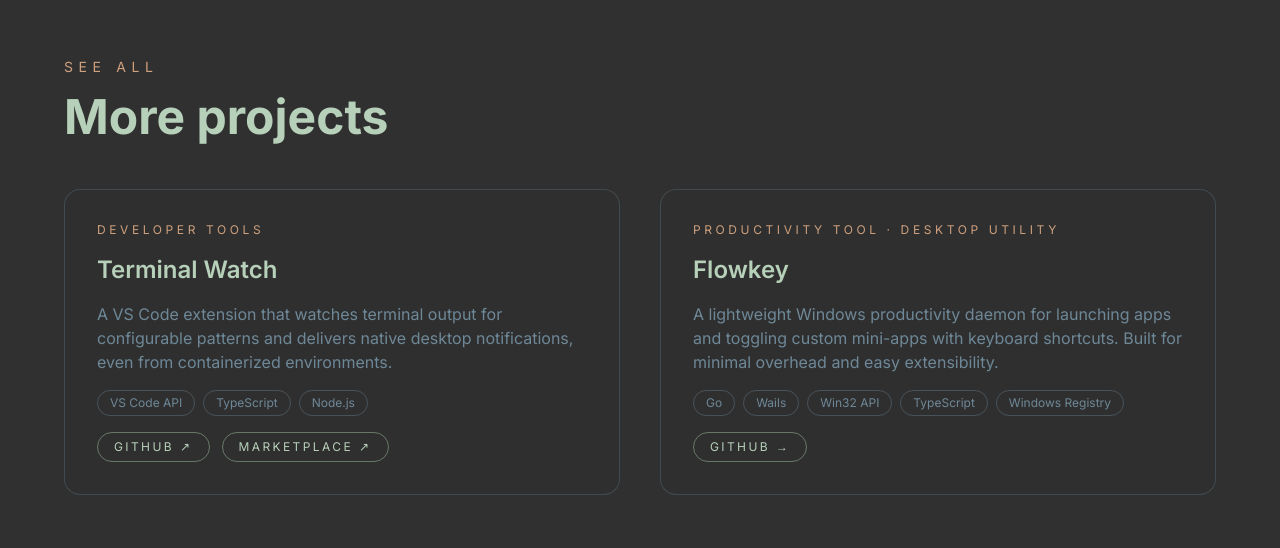
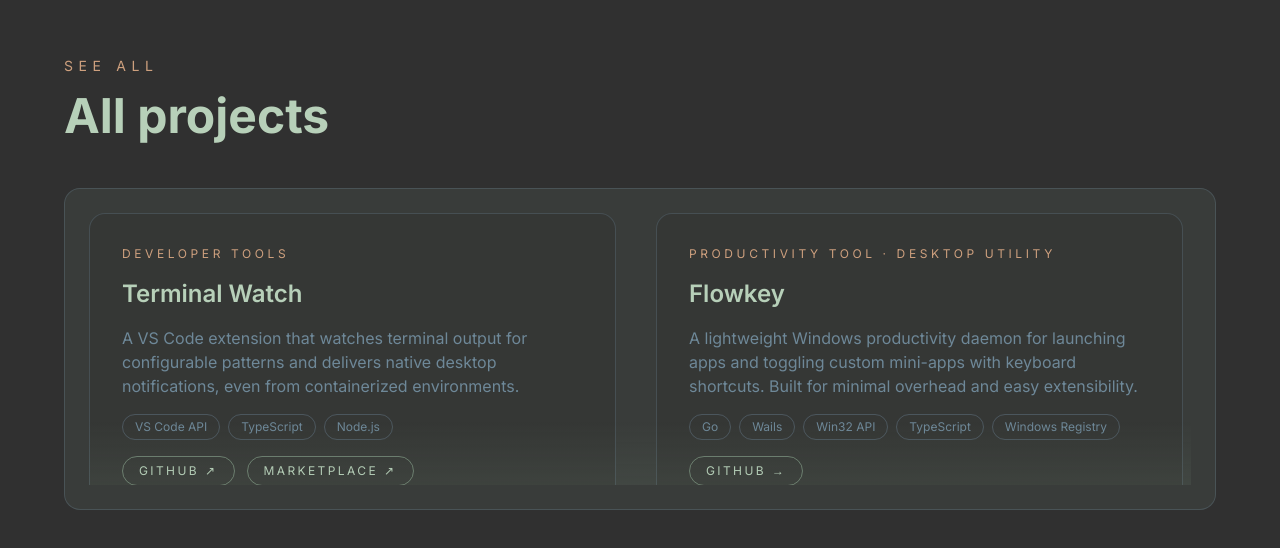
Before and after one commit to BladeFin/portfolio, a React (Vite) app: page / in a window 1280 px wide. Shown: the part 4117-4665 px from the top of the page. Built offline with nearby package versions, Linux system fonts and the light colour scheme.

Commit message:
All projects background and border

```diff
--- a/src/components/Projects.tsx
+++ b/src/components/Projects.tsx
@@ -1,7 +1,33 @@
-import Section from './Section';
-import { projects } from '../content/data';
+import { useEffect, useRef, useState } from "react";
+import Section from "./Section";
+import { projects } from "../content/data";
 
 export default function Projects() {
+  const gridRef = useRef<HTMLDivElement | null>(null);
+  const [overflowing, setOverflowing] = useState(false);
+  const [atBottom, setAtBottom] = useState(false);
+
+  // The bottom fade only shows while the grid actually has more content
+  // below the fold, so a short list doesn't get a pointless shadow.
+  useEffect(() => {
+    const el = gridRef.current;
+    if (!el) return;
+    const update = () => {
+      const { scrollTop, scrollHeight, clientHeight } = el;
+      setOverflowing(scrollHeight > clientHeight + 1);
+      setAtBottom(scrollHeight - scrollTop - clientHeight < 8);
+    };
+    update();
+    el.addEventListener("scroll", update);
+    window.addEventListener("resize", update);
+    return () => {
+      el.removeEventListener("scroll", update);
+      window.removeEventListener("resize", update);
+    };
+  }, []);
+
+  const showFade = overflowing && !atBottom;
+
   return (
     <Section id="all-projects">
       <div>
@@ -9,15 +35,25 @@ export default function Projects() {
           See all
         </p>
         <h2 className="mb-12 text-3xl font-bold leading-tight text-primary-light md:text-5xl">
-          More projects
+          All projects
         </h2>
 
+        {/* Soft frame around the scrollable grid — same radius and border
+            treatment as the project cards, so the internal scrolling reads
+            as an intentional container instead of an abrupt cutoff. The
+            bottom fade hints there's more below the fold. */}
+        <div className="rounded-2xl border border-muted/30 bg-primary/10 p-4 md:p-6">
+          <div className="relative">
             {/* With `scroll-snap-type: y mandatory`, a section taller than the
                 viewport would trap the scroll. Constrain the grid to the space
                 left after the section padding + heading, and let it scroll
                 internally (`overscroll-contain` stops the page from snapping
-            until the grid reaches its edge). */}
-        <div className="grid max-h-[calc(100vh_-_26rem)] grid-cols-1 gap-6 overflow-y-auto overscroll-contain md:max-h-[calc(100vh_-_30rem)] md:grid-cols-2 md:gap-8 lg:gap-10">
+                until the grid reaches its edge). `pr-2` keeps the cards clear
+                of the scrollbar. */}
+            <div
+              ref={gridRef}
+              className="grid max-h-[calc(100vh_-_28rem)] grid-cols-1 gap-6 overflow-y-auto overscroll-contain pr-2 md:max-h-[calc(100vh_-_33rem)] md:grid-cols-2 md:gap-8 lg:gap-10"
+            >
               {projects.map((project) => (
                 <article
                   key={project.title}
@@ -56,7 +92,9 @@ export default function Projects() {
                             className="inline-flex items-center gap-1.5 rounded-full border border-primary/60 px-4 py-1.5 text-xs uppercase tracking-[0.2em] text-primary-light transition-colors duration-200 hover:bg-primary hover:text-background"
                           >
                             {link.label}
-                        <span aria-hidden="true">{external ? "↗" : "→"}</span>
+                            <span aria-hidden="true">
+                              {external ? "↗" : "→"}
+                            </span>
                           </a>
                         );
                       })}
@@ -65,6 +103,14 @@ export default function Projects() {
                 </article>
               ))}
             </div>
+            {showFade && (
+              <div
+                aria-hidden="true"
+                className="pointer-events-none absolute inset-x-0 bottom-0 h-16 bg-gradient-to-t from-primary/10 to-transparent"
+              />
+            )}
+          </div>
+        </div>
       </div>
     </Section>
   );
```
Lines whose indentation alone changed are shown as unchanged.
